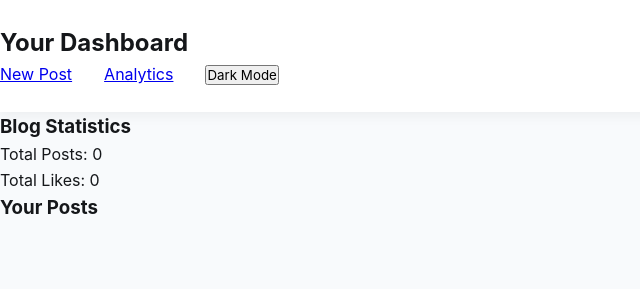
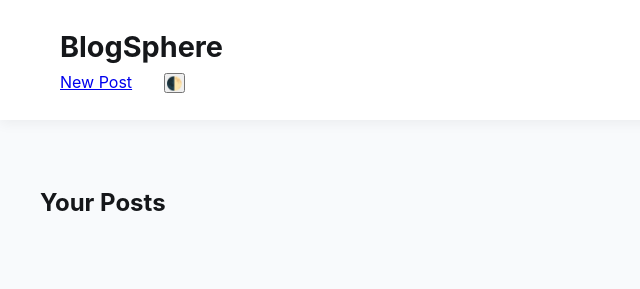
Before and after one commit to MSrikanthkarthikeyan/Hackops, a plain HTML site: page dashboard.html in a window 1280 px wide. Shown: the whole page, without its empty margins (0-640 px from the left). Drawn offline with Linux system fonts and the light colour scheme.

Commit message:
Update dashboard.html

```diff
--- a/dashboard.html
+++ b/dashboard.html
@@ -2,35 +2,24 @@
 <html lang="en">
 <head>
     <meta charset="UTF-8">
-    <title>Dashboard</title>
+    <title>Dashboard - BlogSphere</title>
     <link rel="stylesheet" href="styles.css">
 </head>
 <body>
     <nav class="navbar">
-        <h1>Your Dashboard</h1>
-        <div class="nav-links">
-            <a href="editor.html">New Post</a>
-            <a href="#analytics">Analytics</a>
-            <button onclick="toggleDarkMode()">Dark Mode</button>
+        <div class="container">
+            <a href="/" class="brand">BlogSphere</a>
+            <div class="nav-links">
+                <a href="/editor.html">New Post</a>
+                <button onclick="toggleTheme()">🌓</button>
+            </div>
         </div>
     </nav>
 
-    <div class="dashboard-grid">
-        <!-- Analytics Card -->
-        <div class="card">
-            <h3>Blog Statistics</h3>
-            <div id="stats">
-                <p>Total Posts: <span id="postCount">0</span></p>
-                <p>Total Likes: <span id="likeCount">0</span></p>
-            </div>
-        </div>
-
-        <!-- Posts List -->
-        <div class="card">
-            <h3>Your Posts</h3>
-            <div id="postsContainer"></div>
-        </div>
-    </div>
+    <section class="dashboard container">
+        <h2>Your Posts</h2>
+        <div class="post-grid" id="postsGrid"></div>
+    </section>
 
     <script src="app.js"></script>
 </body>
```
